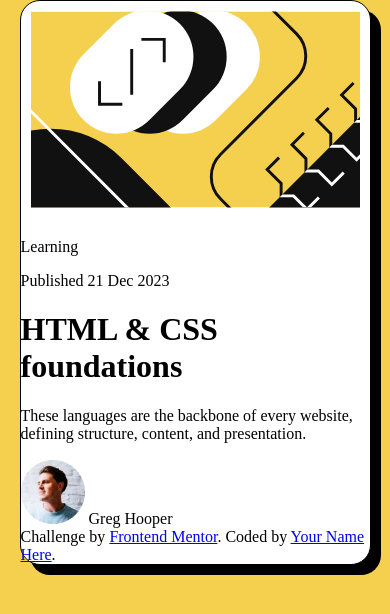
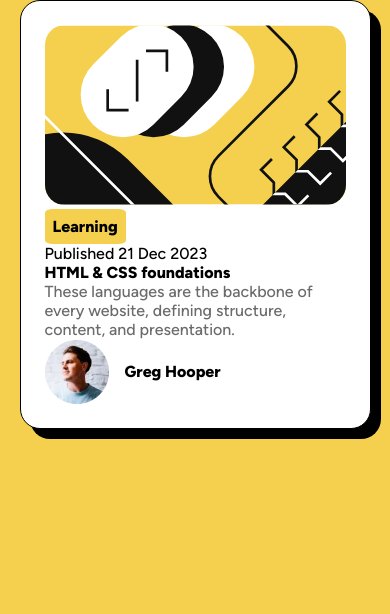
Before and after one commit to laynet/blog-preview-card, a website built with Parcel: page src/index.html in a window 390 px wide. Built offline with nearby package versions, Linux system fonts and the light colour scheme.

Commit message:
bulk of css done on mobile except flex item spacing and author flex item

```diff
--- a/src/css/main.scss
+++ b/src/css/main.scss
@@ -5,12 +5,35 @@
   box-sizing: border-box;
 }
 
+html,
+body,
+div,
+span,
+h1,
+h2,
+h3,
+h4,
+h5,
+h6,
+p,
+nav,
+footer,
+header {
+    margin: 0;
+    padding: 0;
+    border: 0;
+    font-size: 100%;
+    font: inherit;
+    vertical-align: baseline;
+  }
+
 body {
     margin: 0;
 }
 
 img {
     max-width: 100%;
+    border-radius: 20px;
 }
 
 
@@ -65,9 +88,53 @@ body{
     display: flex;
     flex-direction: column;
     max-width: 90%;
+    padding: 1.5rem;
 }
 .image-container {
     width: 100%;
-    padding: 10px;
-    border-radius: 20px;
+    //padding: 10px;
+
 }
+
+.card-content {
+    display: flex;
+    flex-direction: column;
+}
+.learning {
+    display: flex;
+    flex-direction: row;
+    p {
+        background-color: $yellow;
+        //max-width: 40%;
+        border-radius: 10%;
+        font-family: 'tp-3-bold';
+        padding: .5em;
+     }
+}
+
+.published {
+    font-family: 'tp-3';
+}
+
+.title {
+    font-family: 'tp-1';
+}
+
+.content {
+    font-family: 'tp-3';
+    color: $gray-500;
+}
+
+.footer {
+    display: flex;
+    flex-direction: row;
+    align-items: center;
+
+    img {
+        margin-right: 1rem;
+
+    }
+    .author {
+        font-family: 'tp-3-bold';
+    }
+}
--- a/src/index.html
+++ b/src/index.html
@@ -15,10 +15,12 @@
         <img src="/src/assets/images/illustration-article.svg" alt="black and white abstract design on a yellow background">
       </div>
       <div class="card-content">
-        <p class="learning">Learning</p>
+        <div class="learning">
+          <p>Learning</p>
+        </div>
         <p class="published">Published 21 Dec 2023</p>
         <h1 class="title">HTML & CSS foundations</h1>
-        <p>These languages are the backbone of every website, defining structure, content, and presentation.</p>
+        <p class="content">These languages are the backbone of every website, defining structure, content, and presentation.</p>
       </div>
       <footer class="footer">
         <img src="/src/assets/images/image-avatar.webp" alt="photo of a white man named greg hooper with brown hair and a blue shirt in front of a white brick background">
@@ -26,10 +28,10 @@
       </footer>
 
 
-  <div class="attribution">
+  <!-- <div class="attribution">
     Challenge by <a href="https://www.frontendmentor.io?ref=challenge" target="_blank">Frontend Mentor</a>.
     Coded by <a href="#">Your Name Here</a>.
-  </div>
+  </div> -->
   <script type="module" src="/src/js/main.js"></script>
     </main>
   </body>
```
Also changed, not shown: dist/index.html, 2 other files.
